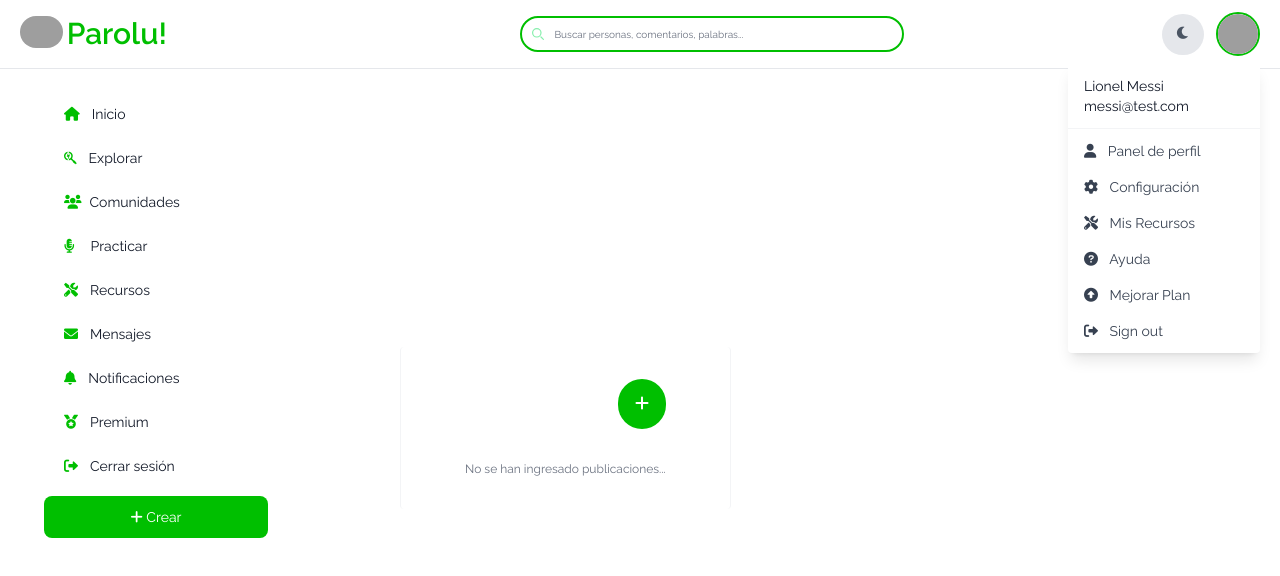
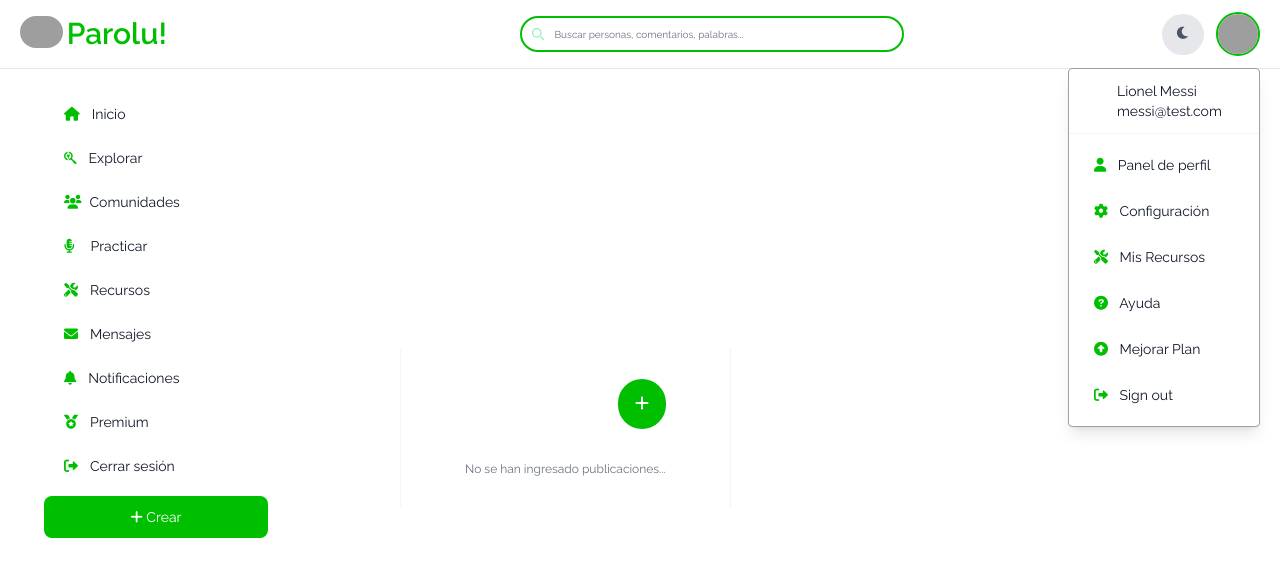
Before and after one commit to No-Country-simulation/equipo-c23-104-webapp, a React (Vite) app in the folder frontend/: page / in a window 1280 px wide. Both pictures are taken after a click on the link "Open user menu". Shown: the top 576 px of the page. Built offline with nearby package versions, Linux system fonts and the light colour scheme; grey boxes are pictures that could not be loaded.

Commit message:
buscador-nav: agregado darkmode y estilos a dropdown perfil

```diff
--- a/frontend/src/components/Navbar.jsx
+++ b/frontend/src/components/Navbar.jsx
@@ -3,16 +3,13 @@ import React, { useState } from "react";
 export default function Navbar() {
   const [isDropdownOpen, setIsDropdownOpen] = useState(false);
   const [darkMode, setDarkMode] = useState(false);
-
   const toggleDropdown = () => {
     setIsDropdownOpen((prevState) => !prevState);
   };
-
   const toggleDarkMode = () => {
     setDarkMode((prevMode) => !prevMode);
     document.documentElement.classList.toggle("dark");
   };
-
   return (
     <nav
       id="navbar-container"
@@ -35,7 +32,6 @@ export default function Navbar() {
               </span>
             </a>
           </div>
-
           <form className="w-48 sm:w-48 md:w-64 lg:w-96 flex items-center">
             <div className="relative w-full flex items-center">
               <div className="absolute inset-y-0 left-0 flex items-center pl-3 pointer-events-none">
@@ -63,9 +59,7 @@ export default function Navbar() {
               />
             </div>
           </form>
-
           <div className="flex items-center">
-            {/* Botón de Modo Oscuro */}
             <button
               id="dark-mode-toggle"
               onClick={toggleDarkMode}
@@ -83,7 +77,6 @@ export default function Navbar() {
                 ></i>
               )}
             </button>
-
             <div className="relative flex items-center ms-3">
               <a
                 id="user-button"
@@ -98,16 +91,19 @@ export default function Navbar() {
                   alt="user photo"
                 />
               </a>
-              {isDropdownOpen && (
               <div
-                  className="absolute top-full right-0 mt-2 z-50 w-48 bg-white divide-y divide-gray-100 rounded shadow-lg dark:bg-gray-700 dark:divide-gray-600"
                 id="dropdown-user"
+                className={`absolute top-full right-0 mt-3 z-50 w-48 bg-white divide-y divide-gray-100 rounded shadow-lg dark:bg-[#4A494A] dark:divide-gray-600 border border-[#A19FA1] transition-all duration-300 ease-out transform ${
+                  isDropdownOpen
+                    ? "scale-100 opacity-100"
+                    : "scale-95 opacity-0 pointer-events-none"
+                }`}
               >
                 <div className="px-4 py-3">
-                    <p className="text-sm text-gray-900 dark:text-white">
+                  <p className="ml-8 text-sm text-gray-900 dark:text-white">
                     Lionel Messi
                   </p>
-                    <p className="text-sm font-medium text-gray-900 truncate dark:text-gray-300">
+                  <p className="ml-8 text-sm font-medium text-gray-900 truncate dark:text-gray-300">
                     messi@test.com
                   </p>
                 </div>
@@ -115,59 +111,59 @@ export default function Navbar() {
                   <li>
                     <a
                       href="#"
-                        className="block px-4 py-2 text-sm text-gray-700 hover:bg-gray-100 dark:text-gray-300 dark:hover:bg-gray-600 dark:hover:text-white"
+                      className="m-2 rounded border border-transparent block px-4 py-2 text-sm text-gray-900 transition-all duration-100 hover:bg-[#00bf00] hover:text-white hover:shadow-inner group dark:text-white dark:hover:border-white dark:hover:text-white"
                     >
-                        <i className="fa-solid fa-user mr-2"></i> Panel de
-                        perfil
+                      <i className="fa-solid fa-user mr-2 text-[#00bf00] transition-all duration-300 group-hover:text-white"></i>{" "}
+                      Panel de perfil
                     </a>
                   </li>
                   <li>
                     <a
                       href="#"
-                        className="block px-4 py-2 text-sm text-gray-700 hover:bg-gray-100 dark:text-gray-300 dark:hover:bg-gray-600 dark:hover:text-white"
+                      className="m-2 rounded border border-transparent block px-4 py-2 text-sm text-gray-900 transition-all duration-100 hover:bg-[#00bf00] hover:text-white hover:shadow-inner group dark:text-white dark:hover:border-white dark:hover:text-white"
                     >
-                        <i className="fa-solid fa-gear mr-2"></i> Configuración
+                      <i className="fa-solid fa-gear mr-2 text-[#00bf00] transition-all duration-300 group-hover:text-white"></i>{" "}
+                      Configuración
                     </a>
                   </li>
                   <li>
                     <a
                       href="#"
-                        className="block px-4 py-2 text-sm text-gray-700 hover:bg-gray-100 dark:text-gray-300 dark:hover:bg-gray-600 dark:hover:text-white"
+                      className="m-2 rounded border border-transparent block px-4 py-2 text-sm text-gray-900 transition-all duration-100 hover:bg-[#00bf00] hover:text-white hover:shadow-inner group dark:text-white dark:hover:border-white dark:hover:text-white"
                     >
-                        <i className="fa-solid fa-screwdriver-wrench mr-2"></i>{" "}
+                      <i className="fa-solid fa-screwdriver-wrench mr-2 text-[#00bf00] transition-all duration-300 group-hover:text-white"></i>{" "}
                       Mis Recursos
                     </a>
                   </li>
                   <li>
                     <a
                       href="#"
-                        className="block px-4 py-2 text-sm text-gray-700 hover:bg-gray-100 dark:text-gray-300 dark:hover:bg-gray-600 dark:hover:text-white"
+                      className="m-2 rounded border border-transparent block px-4 py-2 text-sm text-gray-900 transition-all duration-100 hover:bg-[#00bf00] hover:text-white hover:shadow-inner group dark:text-white dark:hover:border-white dark:hover:text-white"
                     >
-                        <i className="fa-solid fa-circle-question mr-2"></i>{" "}
+                      <i className="fa-solid fa-circle-question mr-2 text-[#00bf00] transition-all duration-300 group-hover:text-white"></i>{" "}
                       Ayuda
                     </a>
                   </li>
                   <li>
                     <a
                       href="#"
-                        className="block px-4 py-2 text-sm text-gray-700 hover:bg-gray-100 dark:text-gray-300 dark:hover:bg-gray-600 dark:hover:text-white"
+                      className="m-2 rounded border border-transparent block px-4 py-2 text-sm text-gray-900 transition-all duration-100 hover:bg-[#00bf00] hover:text-white hover:shadow-inner group dark:text-white dark:hover:border-white dark:hover:text-white"
                     >
-                        <i className="fa-solid fa-circle-up mr-2"></i> Mejorar
-                        Plan
+                      <i className="fa-solid fa-circle-up mr-2 text-[#00bf00] transition-all duration-300 group-hover:text-white"></i>{" "}
+                      Mejorar Plan
                     </a>
                   </li>
                   <li>
                     <a
                       href="#"
-                        className="block px-4 py-2 text-sm text-gray-700 hover:bg-gray-100 dark:text-gray-300 dark:hover:bg-gray-600 dark:hover:text-white"
+                      className="m-2 rounded border border-transparent block px-4 py-2 text-sm text-gray-900 transition-all duration-100 hover:bg-[#00bf00] hover:text-white hover:shadow-inner group dark:text-white dark:hover:border-white dark:hover:text-white"
                     >
-                        <i className="fa-solid fa-right-from-bracket mr-2"></i>{" "}
+                      <i className="fa-solid fa-right-from-bracket mr-2 text-[#00bf00] transition-all duration-300 group-hover:text-white"></i>{" "}
                       Sign out
                     </a>
                   </li>
                 </ul>
               </div>
-              )}
             </div>
           </div>
         </div>
--- /dev/null
+++ b/package.json
@@ -0,0 +1,6 @@
+{
+  "dependencies": {
+    "@tailwindcss/forms": "^0.5.10",
+    "@tailwindcss/typography": "^0.5.16"
+  }
+}
```
Also changed, not shown: 1 other file (tests, documents, lock files or other folders). Lines whose indentation alone changed are shown as unchanged.
